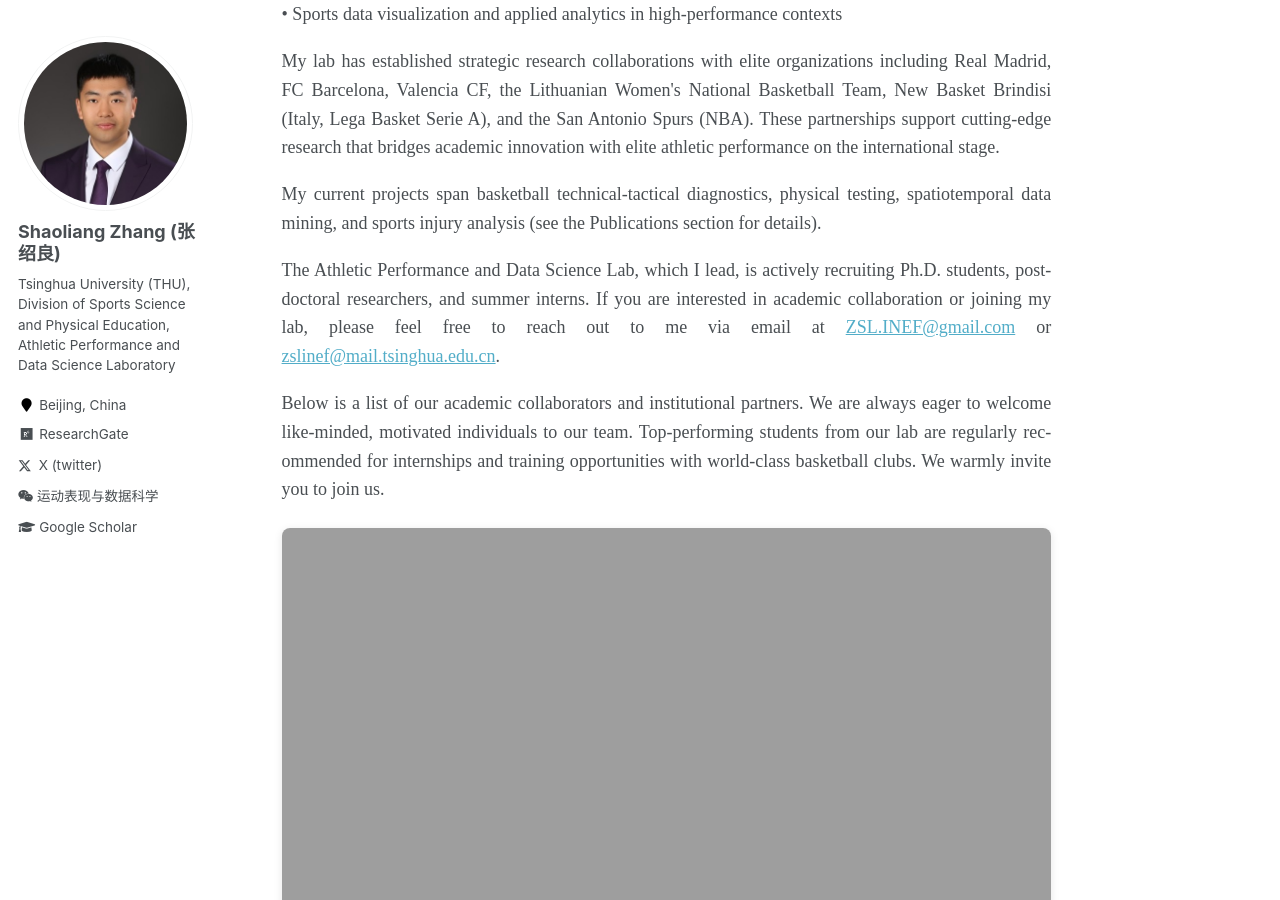
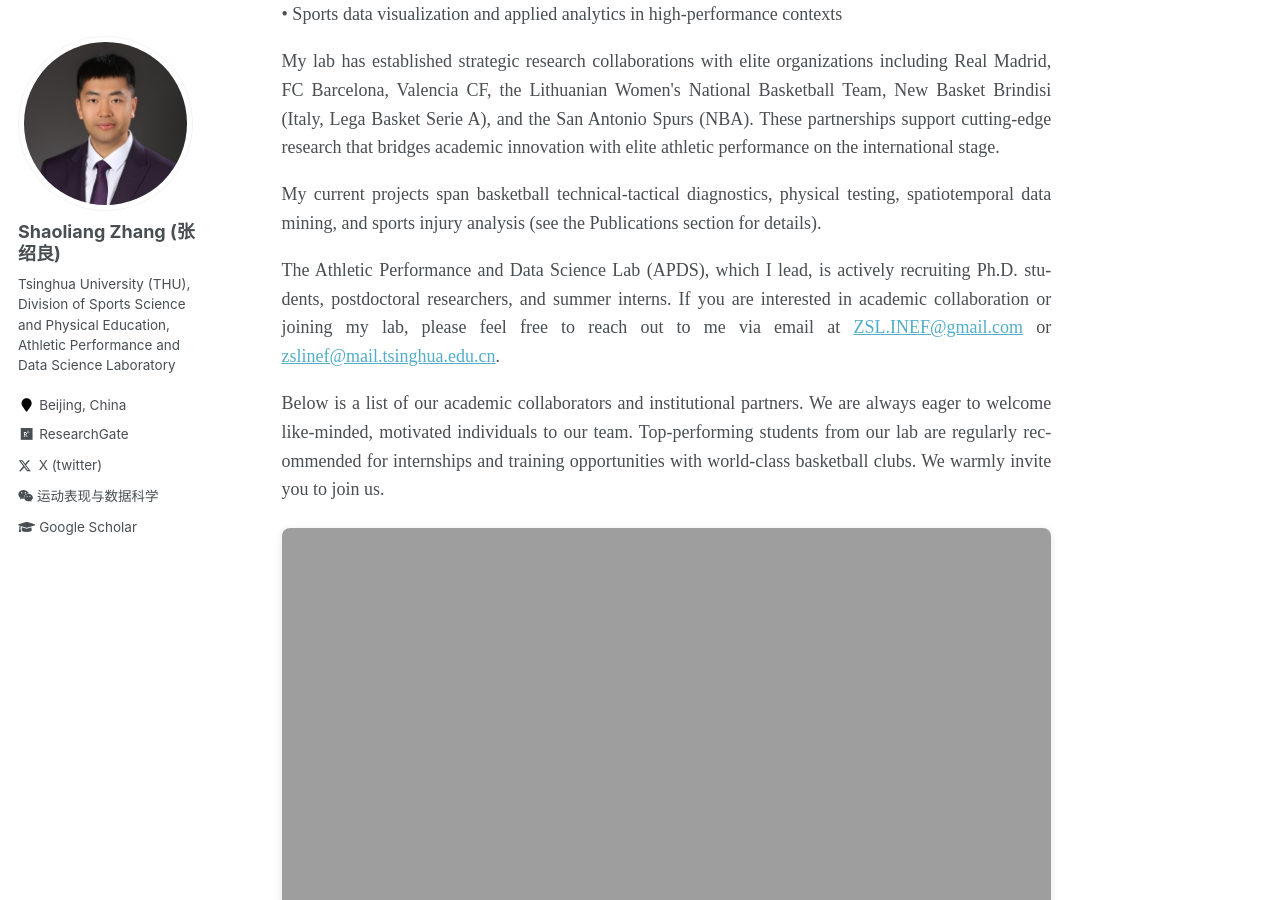
Before and after one commit to sportssuper/ZSL, a Jekyll site: the page built from _pages/about.md, in a window 1280 px wide and 900 px high, scrolled down 614 px. Built offline with Jekyll 4.4.1, drawn with Linux system fonts in a browser that asks for light colours; a script that is not in the unit is left out.

Commit message:
Update about.md

```diff
--- a/_pages/about.md
+++ b/_pages/about.md
@@ -25,7 +25,7 @@
 
   <p style="margin-bottom: 1em;">My current projects span basketball technical-tactical diagnostics, physical testing, spatiotemporal data mining, and sports injury analysis (see the Publications section for details).</p>
 
-  <p style="margin-top: 0.5em; margin-bottom: 1em;">The Athletic Performance and Data Science Lab, which I lead, is actively recruiting Ph.D. students, postdoctoral researchers, and summer interns. If you are interested in academic collaboration or joining my lab, please feel free to reach out to me via email at <a href="mailto:ZSL.INEF@gmail.com">ZSL.INEF@gmail.com</a> or <a href="mailto:zslinef@mail.tsinghua.edu.cn">zslinef@mail.tsinghua.edu.cn</a>.</p>
+  <p style="margin-top: 0.5em; margin-bottom: 1em;">The Athletic Performance and Data Science Lab (APDS), which I lead, is actively recruiting Ph.D. students, postdoctoral researchers, and summer interns. If you are interested in academic collaboration or joining my lab, please feel free to reach out to me via email at <a href="mailto:ZSL.INEF@gmail.com">ZSL.INEF@gmail.com</a> or <a href="mailto:zslinef@mail.tsinghua.edu.cn">zslinef@mail.tsinghua.edu.cn</a>.</p>
 
   <p>Below is a list of our academic collaborators and institutional partners. We are always eager to welcome like-minded, motivated individuals to our team. Top-performing students from our lab are regularly recommended for internships and training opportunities with world-class basketball clubs. We warmly invite you to join us.</p>
 </div>
@@ -33,14 +33,14 @@
 
 
 <div style="width: 100%; margin: 20px 0;">
-  <img src="https://sportssuper.github.io/ZSL/assets/images/net1.jpg"
+  <img src="https://sportssuper.github.io/ZSL/assets/images/net1v1.jpg"
        alt="Map"
        style="width: 100%; height: auto; display: block; border-radius: 8px; box-shadow: 0 2px 8px rgba(0,0,0,0.1);">
 </div>
 
 
 <div style="width: 100%; margin: 20px 0;">
-  <img src="https://sportssuper.github.io/ZSL/assets/images/net2.jpg"
+  <img src="https://sportssuper.github.io/ZSL/assets/images/net2v2.jpg"
        alt="Map"
        style="width: 100%; height: auto; display: block; border-radius: 8px; box-shadow: 0 2px 8px rgba(0,0,0,0.1);">
 </div>
```
